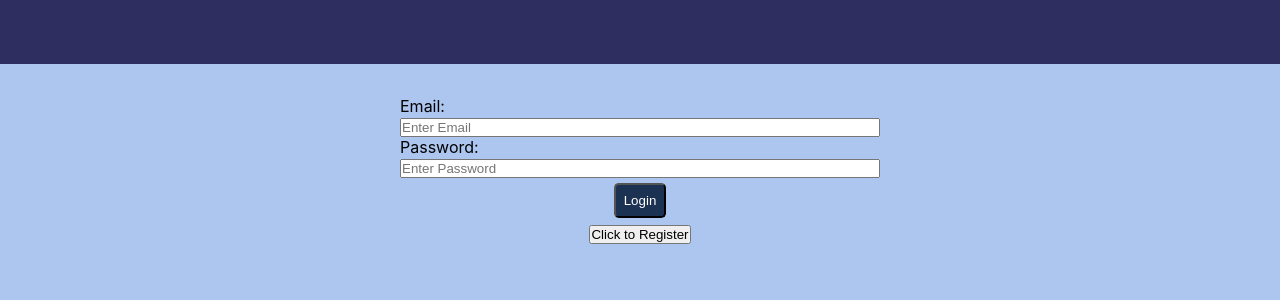
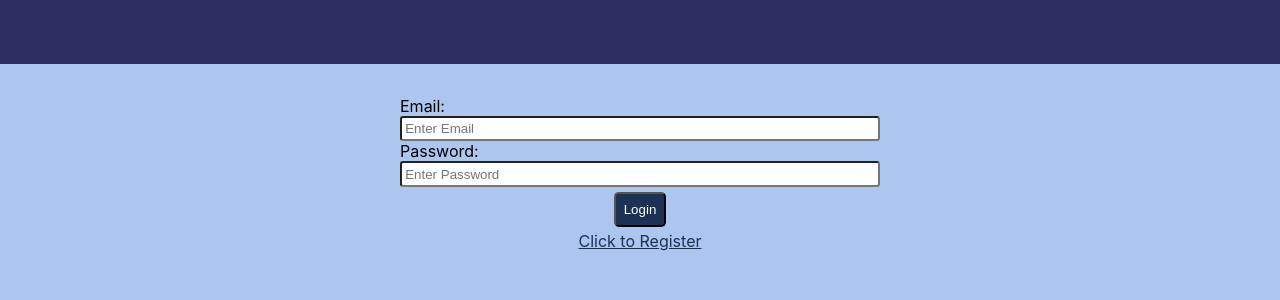
Before and after one commit to bthalpin/Job-Tracker, a React (Create React App) app in the folder client/: page / in a window 1280 px wide. Shown: the top 300 px of the page. Built offline with nearby package versions, Linux system fonts and the light colour scheme.

Commit message:
Style login page

```diff
--- a/client/src/pages/Login/index.js
+++ b/client/src/pages/Login/index.js
@@ -78,17 +78,17 @@ function Login() {
                 <form onSubmit={register}>
                     <div className="inputContainer">
                         <label htmlFor="name">Name:</label>
-                        <input name="name" type="text" value={user.name} onChange={(e)=>setUser({...user,name:e.target.value})} placeholder="Enter Name"></input>
+                        <input name="name" type="text" value={user.name} onChange={(e)=>setUser({...user,name:e.target.value})} placeholder="Enter Name" required></input>
                         <label htmlFor="email">Email:</label>
-                        <input name="email" type="text" value={user.email} onChange={(e)=>setUser({...user,email:e.target.value})} placeholder="Enter Email"></input>
+                        <input name="email" type="text" value={user.email} onChange={(e)=>setUser({...user,email:e.target.value})} placeholder="Enter Email" required></input>
                         <label htmlFor="password">Password:</label>
-                        <input name="password" type="text" value={user.password} onChange={(e)=>setUser({...user,password:e.target.value})} placeholder="Enter Password"></input>
+                        <input name="password" type="text" value={user.password} onChange={(e)=>setUser({...user,password:e.target.value})} placeholder="Enter Password" required></input>
 
                     </div>
                     <button className="loginButton">Register</button>
 
                 </form>
-                <button onClick={()=>changeLogin('login')}>Return to Login</button>
+                <p className="loginNavigation" onClick={()=>changeLogin('login')}>Return to Login</p>
                 {errorMessage}
             </div>
 
@@ -97,13 +97,13 @@ function Login() {
                 <form onSubmit={login}>
                     <div className="inputContainer">
                         <label htmlFor="email">Email:</label>
-                        <input name="email" type="text" value={user.email} onChange={(e)=>setUser({...user,email:e.target.value})} placeholder="Enter Email"></input>
+                        <input name="email" type="text" value={user.email} onChange={(e)=>setUser({...user,email:e.target.value})} placeholder="Enter Email" required></input>
                         <label htmlFor="password">Password:</label>
-                        <input name="password" type="text" value={user.password} onChange={(e)=>setUser({...user,password:e.target.value})} placeholder="Enter Password"></input>
+                        <input name="password" type="text" value={user.password} onChange={(e)=>setUser({...user,password:e.target.value})} placeholder="Enter Password" required></input>
                     </div>
                     <button className="loginButton">Login</button>
                 </form>
-                <button onClick={()=>changeLogin('register')}>Click to Register</button>
+                <p className="loginNavigation" onClick={()=>changeLogin('register')}>Click to Register</p>
                 {errorMessage}
 
             </div>
--- a/client/src/pages/Login/login.css
+++ b/client/src/pages/Login/login.css
@@ -4,6 +4,8 @@
 }
 .loginContainer input {
     width:100%;
+    padding:0.2rem;
+    border-radius: 0.2rem;
 }
 .inputContainer{
     text-align: start;
@@ -16,3 +18,15 @@
     border-radius:0.3rem;
     cursor: pointer;
 }
+.loginNavigation{
+    color:var(--button);
+    text-decoration: underline;
+    cursor: pointer;
+    width:fit-content;
+    margin:auto;
+}
+@media screen and (max-width:500px) {
+    .loginContainer,.loginContainer input{
+        width:95vw;
+    }
+}
```
